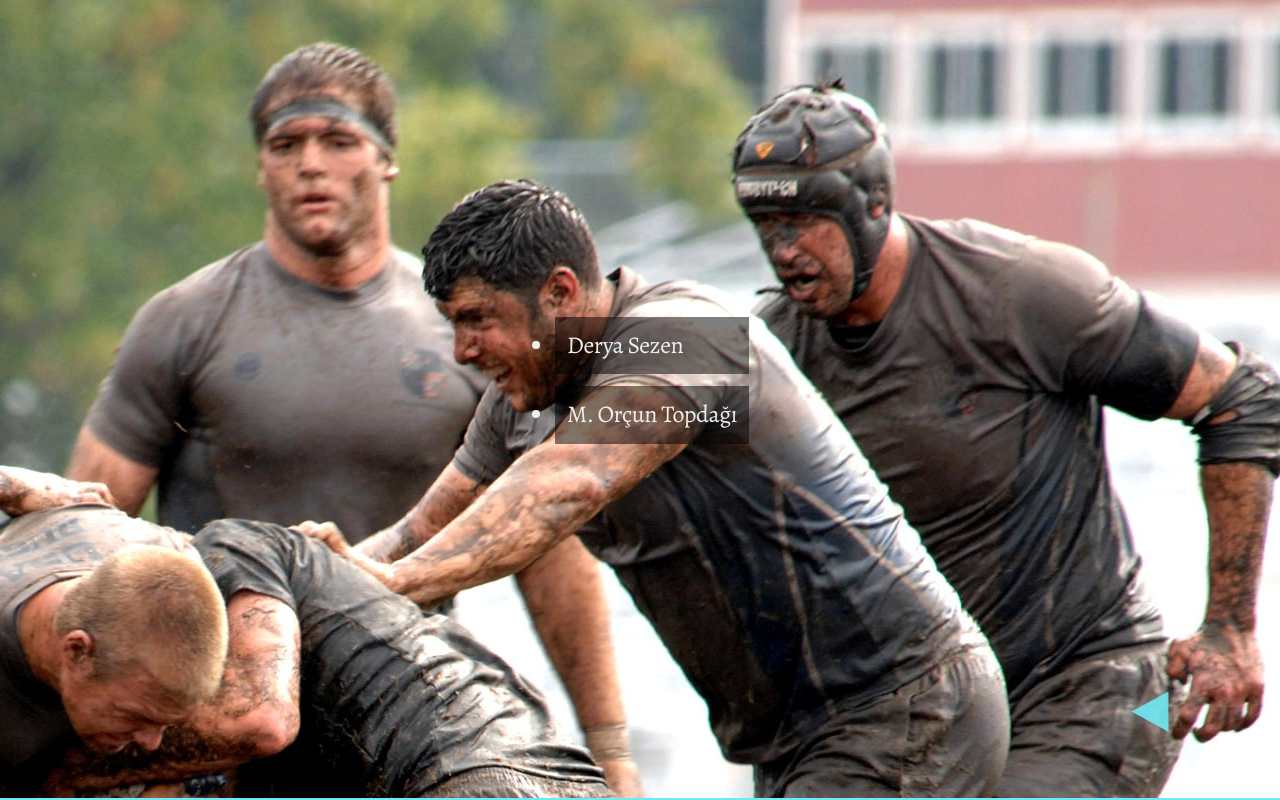
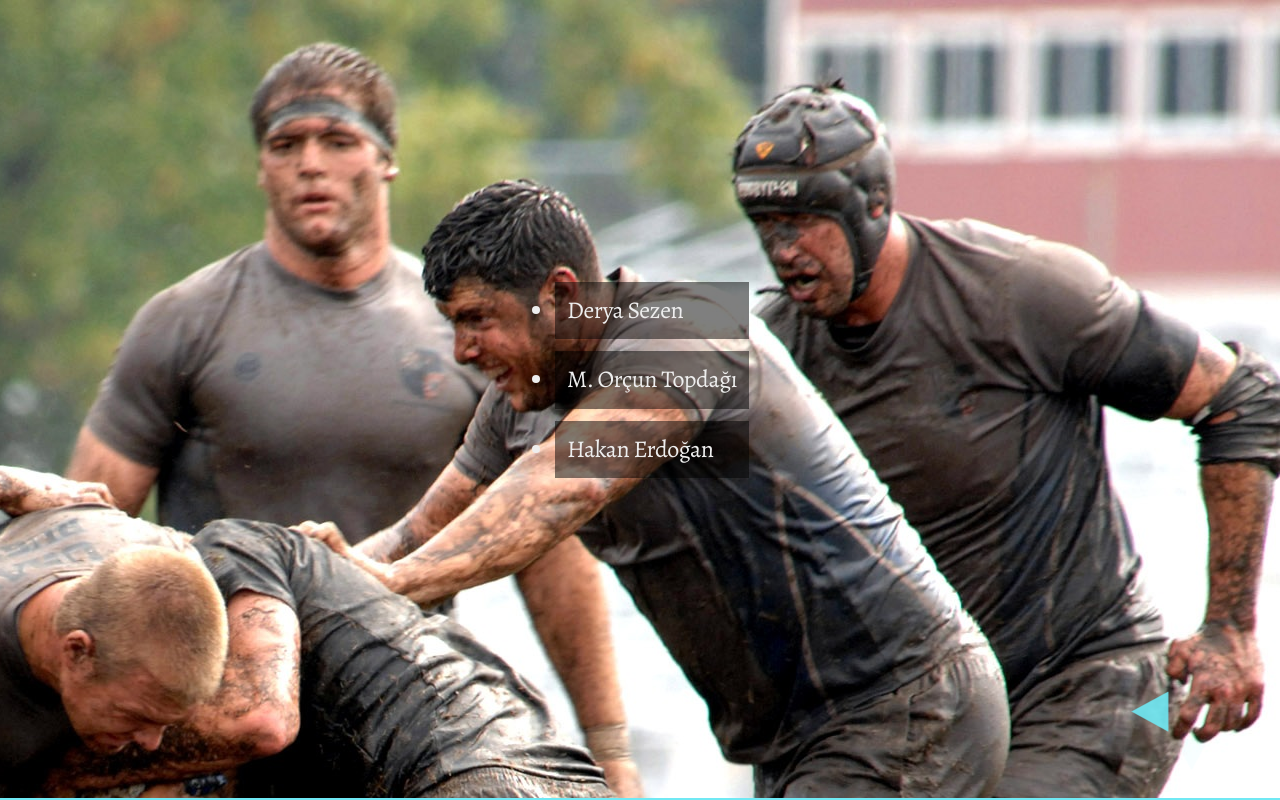
Before and after one commit to deryadorian/ctomanifesto, a plain HTML site: page index.html in a window 1280 px wide. Both pictures are taken after a click on the element 1243 px from the left and 711 px from the top of the page. Drawn offline with nearby package versions, Linux system fonts and the light colour scheme.

Commit message:
Hakan Erdogan added

```diff
--- a/index.html
+++ b/index.html
@@ -72,6 +72,7 @@
             <ul>
               <li>Derya Sezen</li>
               <li>M. Orçun Topdağı</li>
+              <li>Hakan Erdoğan</li>
             </ul>
         </section>
       </div>
```
